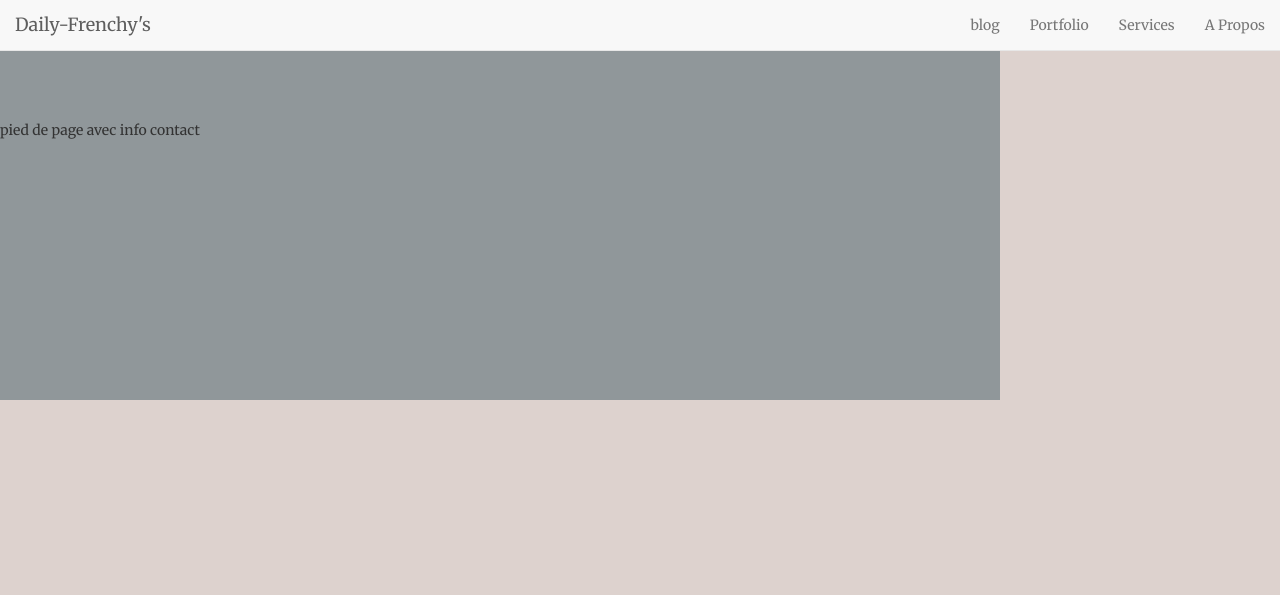
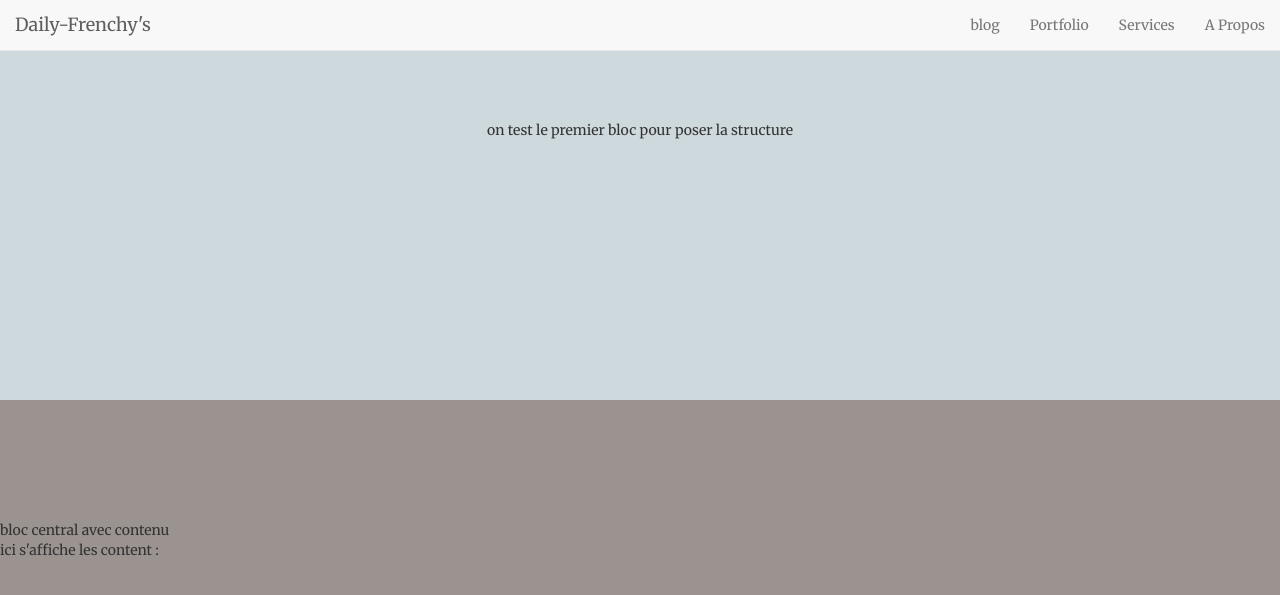
Before and after one commit to dailyfrenchy/news, a Jekyll site: the page built from index.html, in a window 1280 px wide. Shown: the top 595 px of the page. Built offline with Jekyll 4.4.1, drawn with Linux system fonts in a browser that asks for light colours; some web fonts are replaced.

Commit message:
Update frenchy.css

```diff
--- a/css/frenchy.css
+++ b/css/frenchy.css
@@ -62,7 +62,7 @@ p {
 /* BOX servant a mettre les blocs entete, contenu et pied de page */
 
 .box {
-    display: flex;
+    position : fixed;
     width: 100%;
     height: 100%;
 }
@@ -70,51 +70,32 @@ p {
 
 /* bloc en tete, avec navbar incluse  */
 .entete {
-    display : flex;
-    position : fixed;
     min-height: auto;
     background-color: #ced9dd;
     padding: 100px 0;
     text-align : center;
-
-    width: 90%;
-    max-width: 1000px;
-    min-width: 700px;
-
-    max-height: 400px;
-    min-height: 400px;
+    width: 100%;
+    height: 400px;
 }
 
 
 /*  bloc central du site, a disposer pour les differents onglets */
 .central {
-    display : flex;
-    position : fixed;
+    min-height: auto;
     margin-top: 0;
     background-color: #9a9390;
     padding: 100px 0;
-
-    width: 90%;
-    max-width: 1000px;
-    min-width: 700px;
-
-    max-height: 400px;
-    min-height: 400px;
+    width: 100%;
+    height: 700px;
 }
 
 /* bloc pied de page, ou on va disposer la partie contact ect  */
 
 .baspage {
-    display : flex;
-    position: fixed;
+    min-height: auto;
     margin-top: 0;
     background-color: #90979a;
     padding: 100px 0;
-
-            width: 90%;
-    max-width: 1000px;
-    min-width: 700px;
-
-    max-height: 400px;
-    min-height: 400px;
+    width: 100%;
+    height: 400px;
 }
```
